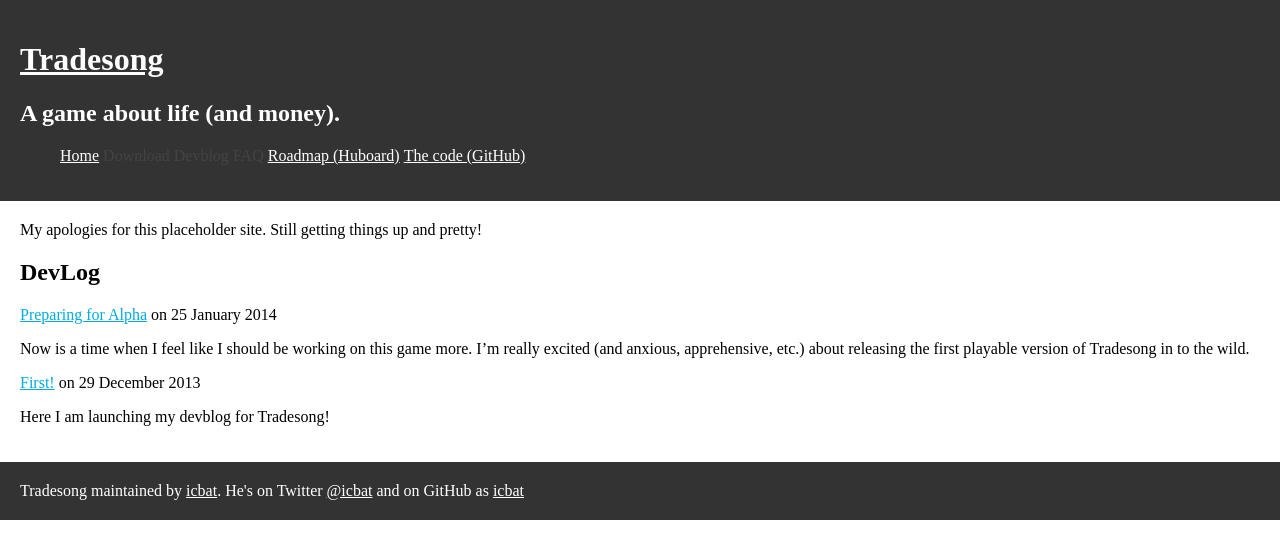
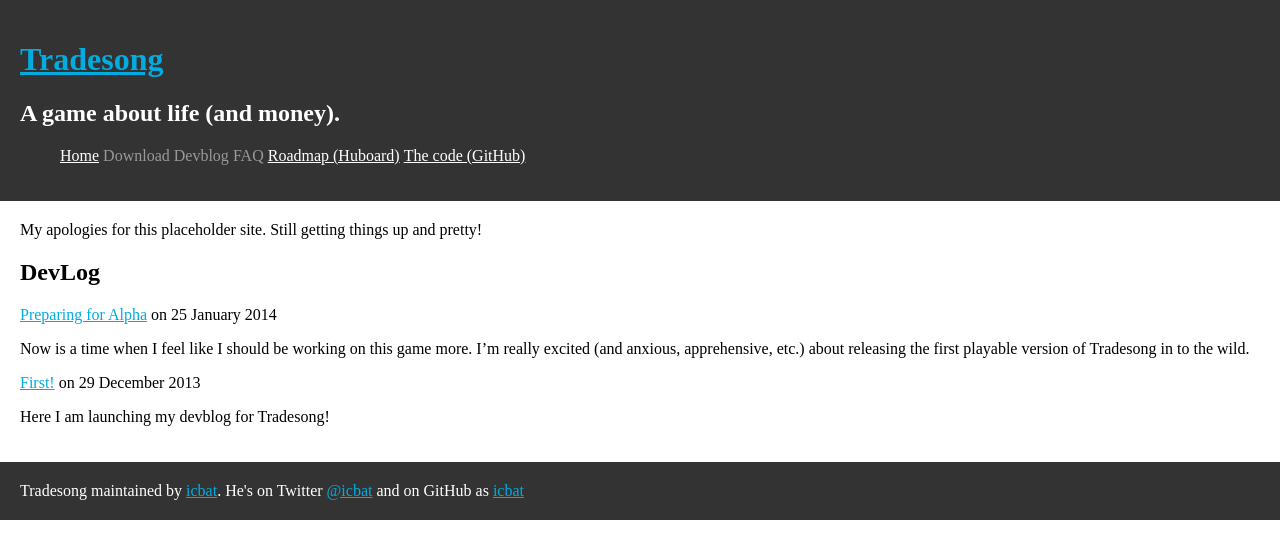
Before and after one commit to icbat/tradesong, a Jekyll site: the page built from index.markdown, in a window 1280 px wide. Shown: the top 559 px of the page. Built offline with Jekyll 4.4.1, drawn with Linux system fonts in a browser that asks for light colours.

Commit message:
Touching up CSS, focusing on nav

```diff
--- a/stylesheets/stylesheet.css
+++ b/stylesheets/stylesheet.css
@@ -4,12 +4,12 @@
 }
 
 a {
-	color: #fff;
-	font-decoration: underline;
+	color: #00ACE0;
+	font-decoration: none;
 }
 
-h1 a {
-	font-decoration: none;
+a :hover{
+	font-decoration: underline;
 }
 
 header, footer	{
@@ -22,23 +22,16 @@
 	padding: 20px;
 }
 
-.content a {
-	color: #00ACE0
-}
-
 .navHeader ul {
-	list-style:none;
+	padding: 0;
+	list-style: none;
 }
 
 .navHeader li {
-	color: #444;
+	color: #999;
 	display: inline;
 }
 
 .navHeader li a {
 	color: #fff;
 }
-
-.navHeader li a :hover{
-	font-decoration: underline;
-}
```
